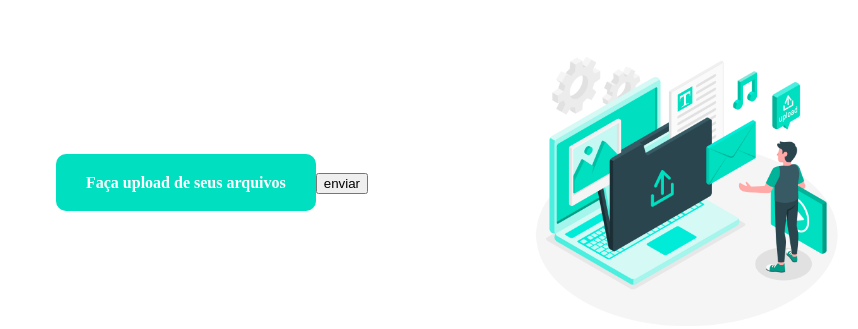
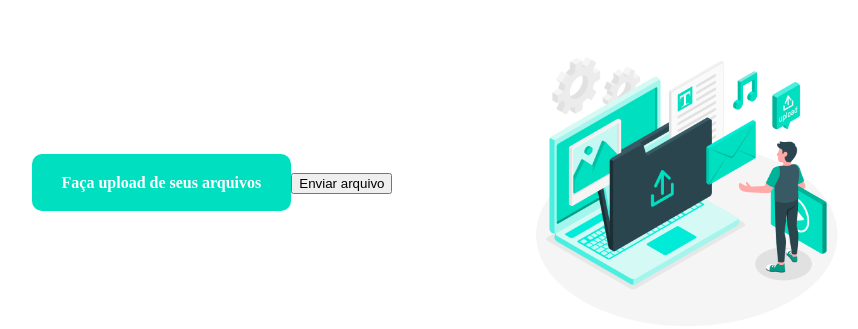
Before and after one commit to BrunoDevF/reactJS_with_LaravelAPI, a React (Create React App) app: page / in a window 1280 px wide. Shown: the part 157-486 px from the top of the page, without its empty margins (142-1000 px from the left). Built offline with nearby package versions, Linux system fonts and the light colour scheme; no server answers.

Commit message:
ajustes no APP

```diff
--- a/src/App.js
+++ b/src/App.js
@@ -22,16 +22,17 @@ function App() {
     const fileList = await API.list();
     setFileList(fileList);
 
-    console.log(fileList);
+    //console.log(fileList);
   }
 
 const handleSubmit = async (e) => {
   e.preventDefault();
 
   await API.upload(file);
+
   console.log(file);
 
-  setFile(null);
+  //setFile(null);
   requestList();
 }
 
@@ -49,7 +50,8 @@ const handleSubmit = async (e) => {
                               setFile(e.target.files[0])
                             }
                           } />
-                          <input type="submit" value="enviar"/>
+
+                          <button>Enviar arquivo</button>
                       </form>
                   </div>
                   <div className="img">
--- a/src/api/Api.js
+++ b/src/api/Api.js
@@ -11,10 +11,10 @@ const API = {
         //Cria uma instancia de Form
         const data = new FormData();
         //adiciona um par de chaves novo ao form
-        data.append('file', file);
+        data.append('files', file);
 
         await fetch(ApiBase + '/upload', {
-            method: 'post',
+            method: 'POST',
             body: data
         });
     }
```
